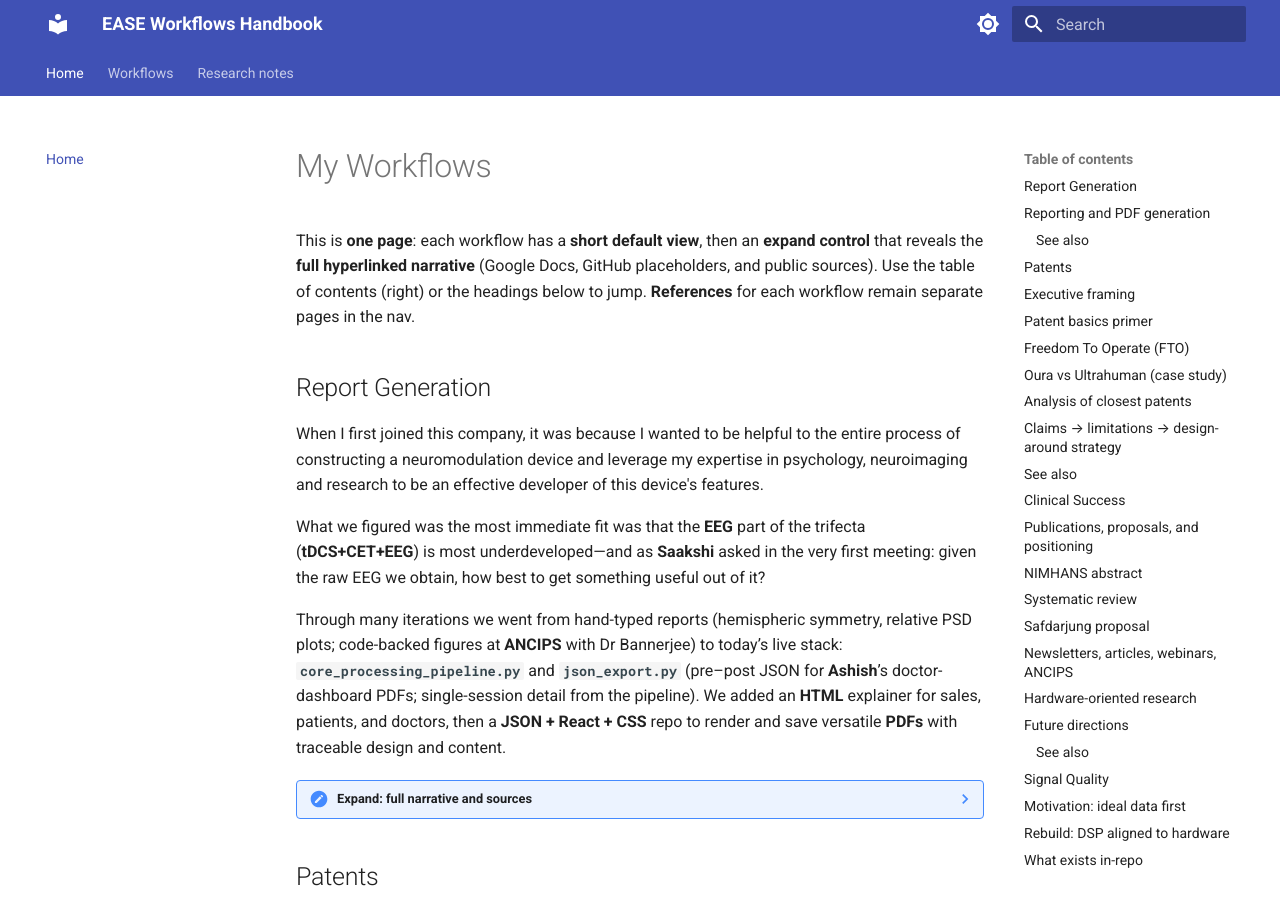
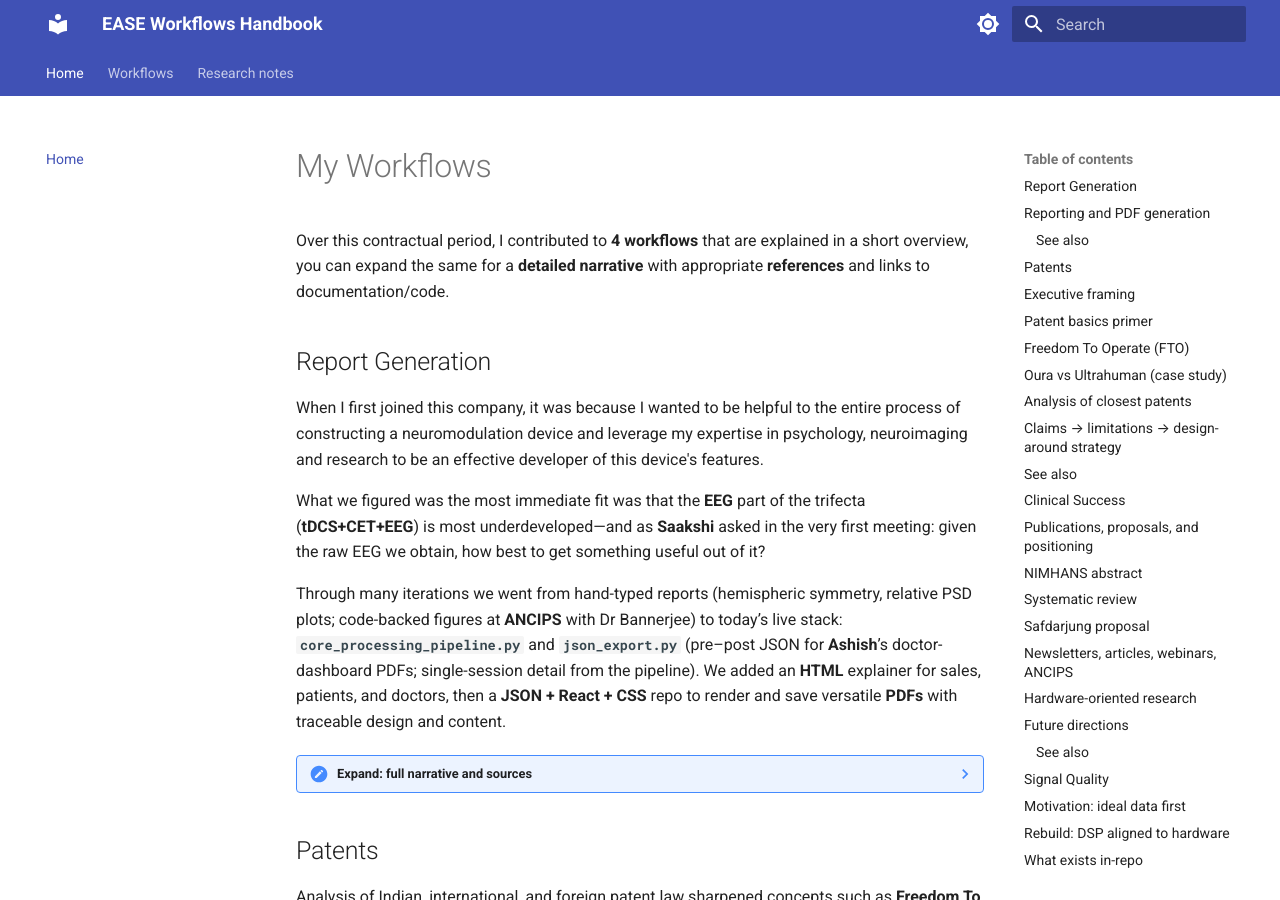
Before and after one commit to jaaninumberone/ease-docs, an MkDocs documentation site: the page built from docs/index.md, in a window 1280 px wide and 900 px high. Built offline with MkDocs 1.6.1 and Material for MkDocs 9.7.7, drawn with Linux system fonts in a browser that asks for light colours.

Commit message:
Update index.md

```diff
--- a/docs/index.md
+++ b/docs/index.md
@@ -1,6 +1,6 @@
 # My Workflows
 
-This is **one page**: each workflow has a **short default view**, then an **expand control** that reveals the **full hyperlinked narrative** (Google Docs, GitHub placeholders, and public sources). Use the table of contents (right) or the headings below to jump. **References** for each workflow remain separate pages in the nav.
+Over this contractual period, I contributed to **4 workflows** that are explained in a short overview, you can expand the same for a **detailed narrative** with appropriate **references** and links to documentation/code.
 
 ## Report Generation {#report-generation}
 
```
